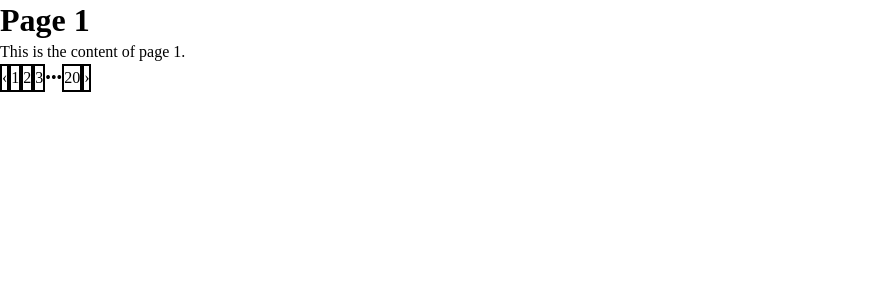
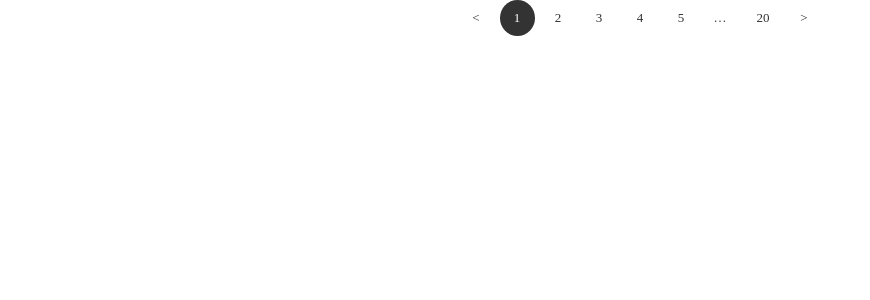
Before and after one commit to soloetsu/soloetsu_frontend, a React (Vite) app: page /paginationTest in a window 1280 px wide. Shown: the top 300 px of the page, without its empty margins (0-870 px from the left). Built offline with nearby package versions, Linux system fonts and the light colour scheme; a web font is replaced by a local one.

Commit message:
update Widthが変わらないように修正

```diff
--- a/src/components/Pagination/index.jsx
+++ b/src/components/Pagination/index.jsx
@@ -1,117 +1,105 @@
 import React, { useState } from "react";
+import Page from "./Page";
+import Arrow from "./Arrow";
 
-// const DEFAULT_STYLE = {
+const DEFAULT_STYLE = {
+	display: "block",
+	justifyContent: "center",
+	width: "35px",
+	padding: "8px 9px",
+	margin: "0 3px",
+	color: "#333",
+	fontSize: "13px",
+	cursor: "pointer",
+	border: "none",
+	borderRadius: "50%",
+};
 
-// }
+const pagination = ({ pages }) => {
+	// ページネーションの総ページ数
+	const totalPages = pages;
 
-function pagination() {
-	const leftSlide = () => {
-		if (currentPage > 1) {
-			setCurrentPage(currentPage - 1);
-		}
-	};
-
-	const rightSlide = () => {
-		if (currentPage < totalPages) {
-			setCurrentPage(currentPage + 1);
-		}
-	};
 	const [currentPage, setCurrentPage] = useState(1);
 
-	// ページネーションの総ページ数
-	const totalPages = 20;
-
-	// ページを変更する関数
-	const changePage = (page) => {
-		setCurrentPage(page);
-	};
-
 	// ページネーションのボタンを生成する関数
-
 	const renderPageButtons = () => {
 		const buttons = [];
+		const threshold = 1;
 
-		// 省略記号の表示の閾値
-		const threshold = 2;
-
-		// 先頭のページボタンを表示
-		buttons.push(
-			<button key={1} className={currentPage === 1 ? "active" : ""} onClick={() => changePage(1)}>
-				1
-			</button>
+		const createPage = (pageNumber) => (
+			<Page
+				style={DEFAULT_STYLE}
+				key={pageNumber}
+				pageNumber={pageNumber}
+				currentPage={currentPage}
+				setCurrentPage={setCurrentPage}
+			/>
 		);
 
-		if (currentPage > threshold + 2) {
-			buttons.push(
-				<span key="ellipsis1" className="ellipsis">
-					•••
-				</span>
-			);
-		}
+		const createEllipsis = (key) => (
+			<span key={key} className="ellipsis" style={DEFAULT_STYLE}>
+				…
+			</span>
+		);
 
-		// 現在のページを中心に表示する範囲を計算
-		let start = Math.max(currentPage - threshold, 2);
-		let end = Math.min(currentPage + threshold, totalPages - 1);
+		if (totalPages <= threshold * 2 + 4) {
+			for (let page = 1; page <= totalPages; page++) {
+				buttons.push(createPage(page));
+			}
+		} else if (currentPage <= threshold + 2) {
+			for (let page = 1; page <= threshold * 2 + 3; page++) {
+				buttons.push(createPage(page));
+			}
+			buttons.push(createEllipsis("ellipsis1"));
+			buttons.push(createPage(totalPages));
+		} else if (currentPage >= totalPages - threshold - 1) {
+			buttons.push(createPage(1));
+			buttons.push(createEllipsis("ellipsis1"));
 
-		for (let page = start; page <= end; page++) {
-			buttons.push(
-				<button key={page} className={currentPage === page ? "active" : ""} onClick={() => changePage(page)}>
-					{page}
-				</button>
-			);
-		}
+			for (let page = totalPages - threshold * 2 - 2; page <= totalPages; page++) {
+				buttons.push(createPage(page));
+			}
+		} else {
+			buttons.push(createPage(1));
+			buttons.push(createEllipsis("ellipsis1"));
 
-		if (currentPage < totalPages - threshold - 1) {
-			buttons.push(
-				<span key="ellipsis2" className="ellipsis">
-					•••
-				</span>
-			);
-		}
+			let start = currentPage - threshold;
+			let end = currentPage + threshold;
+			for (let page = start; page <= end; page++) {
+				buttons.push(createPage(page));
+			}
 
-		// 最後のページボタンを表示
-		if (totalPages > 1) {
-			buttons.push(
-				<button
-					key={totalPages}
-					className={currentPage === totalPages ? "active" : ""}
-					onClick={() => changePage(totalPages)}
-				>
-					{totalPages}
-				</button>
-			);
+			buttons.push(createEllipsis("ellipsis2"));
+			buttons.push(createPage(totalPages));
 		}
 
 		return buttons;
 	};
 
 	return (
-		<div>
-			{/* ページのコンテンツを表示 */}
-			<h1>Page {currentPage}</h1>
-			<p>This is the content of page {currentPage}.</p>
-
-			{/* ページネーションのボタンを表示 */}
-
-			<div className="pagination">
-				<button
-					onClick={() => {
-						leftSlide();
-					}}
-				>
-					‹
-				</button>
-				{renderPageButtons()}
-				<button
-					onClick={() => {
-						rightSlide();
-					}}
-				>
-					›
-				</button>
-			</div>
+		<div
+			style={{
+				display: "flex",
+				justifyContent: "center",
+			}}
+		>
+			<Arrow
+				style={DEFAULT_STYLE}
+				direction="left"
+				totalPages={totalPages}
+				currentPage={currentPage}
+				setCurrentPage={setCurrentPage}
+			/>
+			<div style={{ display: "flex", justifyContent: "center" }}>{renderPageButtons()}</div>
+			<Arrow
+				style={DEFAULT_STYLE}
+				direction="right"
+				totalPages={totalPages}
+				currentPage={currentPage}
+				setCurrentPage={setCurrentPage}
+			/>
 		</div>
 	);
-}
+};
 
 export default pagination;
--- a/src/pages/PaginationTest.jsx
+++ b/src/pages/PaginationTest.jsx
@@ -2,7 +2,7 @@ import React from "react";
 import Pagination from "@/components/Pagination";
 
 const PaginationTest = () => {
-	return <Pagination context="" style={{}} />;
+	return <Pagination pages={20} />;
 };
 
 export default PaginationTest;
```
